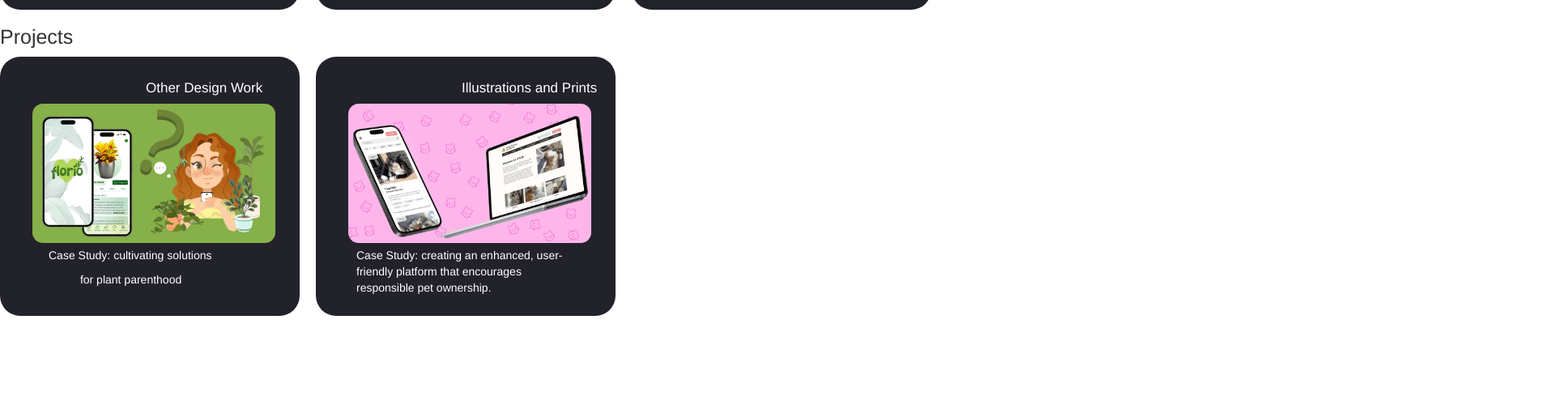
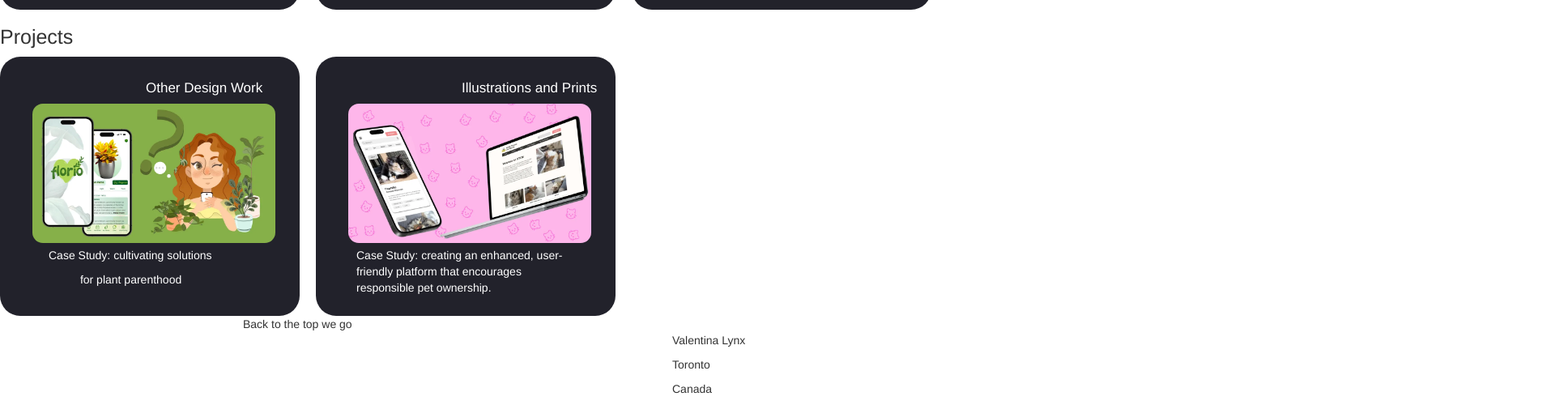
Before and after one commit to ToxicLynx/UX_UI_HW_17, a website: page index.html in a window 1280 px wide. Shown: the part 786-1286 px from the top of the page at 81% size, 1920 px wide, since content can reach past the window. Before the commit the page ends 1176 px from the top, so only its background shows below. Drawn offline with nearby package versions, Linux system fonts and the light colour scheme.

Commit message:
footer added

```diff
--- a/css/style.css
+++ b/css/style.css
@@ -178,3 +178,18 @@ body {
   #nav2 {
     margin-top: 18rem;
   }
+  .footer{
+    position: relative;
+    /* display: flex; */
+    justify-content: center;
+  }
+
+  .backToTop{
+  position: relative;
+  left: 30rem;
+  }
+
+  .footerInfo{
+  position: relative;
+  left: 83rem;
+  }
--- a/index.html
+++ b/index.html
@@ -152,6 +152,15 @@
       </div>
     </div>
 
+    <div class="footer">
+      <div class="backToTop">Back to the top we go</div>
+      <div class="footerInfo">
+        <p>Valentina Lynx</p>
+        <p>Toronto</p>
+        <p>Canada</p>
+      </div>
+    </div>
+  </div>
     <!-- <section>
               <h1>Projects</h1>
               <div>Other Design Work</div>
```
